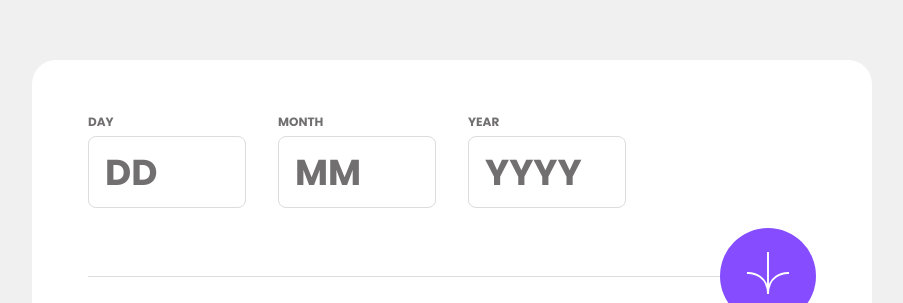
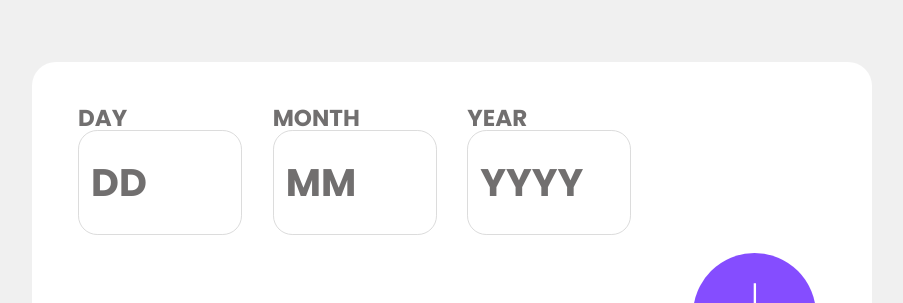
Before and after one commit to thomas-mach/age-calculator-app, a plain HTML site: page index.html in a window 1536 px wide. Shown: the top 303 px of the page, without its empty margins (316-1219 px from the left). Drawn offline with Linux system fonts and the light colour scheme.

Commit message:
ADD responsive layout

```diff
--- a/style.css
+++ b/style.css
@@ -24,11 +24,12 @@ body {
 }
 
 .card {
-  width: 343px;
-  height: 486px;
-  padding: 48px 24px;
-  border-radius: 24px;
-  border-bottom-right-radius: 100px;
+  font-size: clamp(1rem, 2vw, 4rem);
+  max-width: 840px;
+  padding: 3rem 1.5em;
+  margin: 0 1em;
+  border-radius: 1.5rem;
+  border-bottom-right-radius: 6.25em;
   background-color: var(--color-surface);
 }
 
@@ -40,25 +41,26 @@ body {
 /* FORM */
 form {
   width: 100%;
+  font-size: clamp(1rem, 2vw, 4rem);
   display: grid;
   grid-template-columns: repeat(3, 1fr);
   grid-auto-rows: auto;
-  column-gap: 16px;
+  column-gap: 1em;
 }
 
 .input-box {
+  font-size: clamp(1.25rem, 2vw, 2rem);
   display: flex;
   flex-direction: column;
-  gap: 3px;
+  gap: 0.185rem;
 }
 
 input {
   width: 100%;
-  height: 54px;
-  padding: 12px 16px;
-  border-radius: 8px;
+  padding: 0.6em 12px;
+  border-radius: 0.5em;
   border: 1px solid var(--color-line);
-  font-size: 20px;
+  font-size: 1.25em;
   font-weight: bold;
   letter-spacing: 1%;
   color: var(--color-text);
@@ -70,7 +72,7 @@ input {
 }
 
 .label-error-style {
-  color: red;
+  color: var(--color-error);
 }
 
 input:-webkit-autofill {
@@ -89,17 +91,19 @@ input::placeholder {
 }
 
 label {
-  font-size: 12px;
+  font-size: 0.75em;
   letter-spacing: 25%;
   font-weight: bold;
-  line-height: 12px;
+  user-select: none;
+  cursor: pointer;
+  line-height: 0.75em;
   color: var(--color-text-secondary);
 }
 
 .error-placeholder {
-  height: 7px;
-  font-size: 7px;
-  line-height: 12px;
+  height: 0.43em;
+  font-size: 0.43em;
+  line-height: 1.75em;
   color: var(--color-error);
   font-weight: 400;
   font-style: italic;
@@ -107,24 +111,31 @@ label {
 
 /* BUTTON */
 .button-box {
+  font-size: clamp(1rem, 2vw, 10rem);
   grid-column: 1 / -1;
   position: relative;
   display: flex;
   justify-content: center;
-  margin-top: 20px;
-  margin-bottom: 32px;
+  margin-top: 1.25em;
+  margin-bottom: 2em;
 }
 
 button {
+  font-size: clamp(1rem, 2vw, 10rem);
   position: relative;
   z-index: 100;
-  width: 64px;
-  height: 64px;
+  width: 4em;
+  height: 4em;
   border-radius: 50%;
   border: none;
   background-color: var(--color-primary);
   color: white;
   cursor: pointer;
+}
+
+.icon {
+  width: 1.75em;
+  height: 1.75em;
 }
 
 .divider {
@@ -150,7 +161,8 @@ button {
 
 .section-output div p,
 span {
-  font-size: 56px;
+  font-size: clamp(3.5rem, 6vw, 10rem);
+  /* font-size: 56px; */
   font-weight: 800;
   font-style: italic;
   letter-spacing: -2;
@@ -165,70 +177,19 @@ span {
   color: var(--color-primary);
 }
 
-label {
-  user-select: none;
-  cursor: pointer;
-}
-
 /* MEDIA QUERY */
 
-@media screen and (min-width: 1440px) {
-  .card {
-    width: 840px;
-    height: 680px;
-    padding: 56px;
-    border-radius: 24px;
-    border-bottom-right-radius: 200px;
-    background-color: var(--color-surface);
+@media screen and (min-width: 520px) {
+  form {
+    grid-template-columns: repeat(4, 1fr);
   }
-
-  /* FORM */
-  form {
-    width: 100%;
-    display: grid;
-    grid-template-columns: repeat(4, 1fr);
-    grid-auto-rows: auto;
-    column-gap: 32px;
-  }
-
-  .input-box {
-    gap: 8px;
-  }
-
-  .error-placeholder {
-    height: 12px;
-    font-size: 12px;
-  }
-
-  input {
-    height: 72px;
-    font-size: 36px;
-  }
-
-  /* BUTTON */
 
   .button-box {
     justify-content: flex-end;
-    margin: 0px;
-  }
-
-  button {
-    width: 96px;
-    height: 96px;
+    margin: 10px;
   }
 
   button:hover {
     background-color: var(--color-text);
   }
-
-  .icon {
-    width: 44px;
-    height: 44px;
-  }
-
-  /* -- SECTION OUTPUT -- */
-  span,
-  .section-output div p {
-    font-size: 100px;
-  }
 }
```
